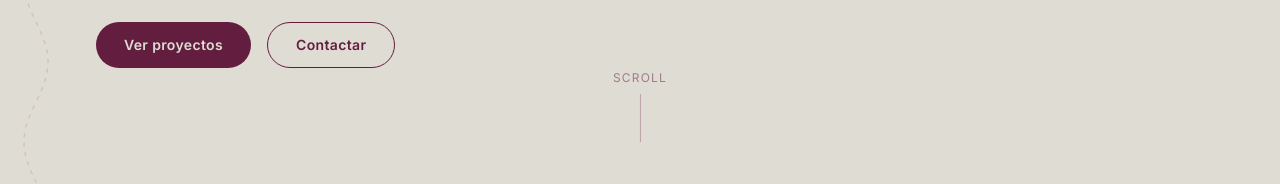
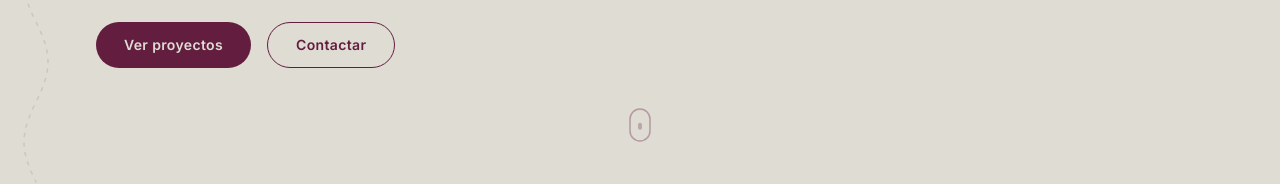
Before and after one commit to lauravallsboix-debug/lauravallsboix-debug.github.io, a React (Vite) app: page / in a window 1280 px wide. Shown: the part 618-802 px from the top of the page. Built offline with nearby package versions, Linux system fonts and the light colour scheme; a web font is replaced by a local one.

Commit message:
style: replace scroll text+line with minimal mouse scroll icon

```diff
--- a/src/components/Hero.tsx
+++ b/src/components/Hero.tsx
@@ -87,20 +87,20 @@ export default function Hero() {
 
       {/* Scroll indicator */}
       <motion.div
-        className="absolute bottom-10 left-1/2 -translate-x-1/2 flex flex-col items-center gap-2"
+        className="absolute bottom-10 left-1/2 -translate-x-1/2"
         initial={{ opacity: 0 }}
         animate={{ opacity: 1 }}
-        transition={{ delay: 2, duration: 0.6 }}
+        transition={{ delay: 2, duration: 0.8 }}
       >
-        <span className="text-xs tracking-widest uppercase" style={{ color: '#631d3f', opacity: 0.5 }}>
-          scroll
-        </span>
-        <motion.div
-          className="w-px h-12"
-          style={{ backgroundColor: '#631d3f', opacity: 0.3 }}
-          animate={{ scaleY: [0.4, 1, 0.4] }}
-          transition={{ repeat: Infinity, duration: 1.8, ease: 'easeInOut' }}
-        />
+        <svg width="22" height="34" viewBox="0 0 22 34" fill="none">
+          <rect x="1" y="1" width="20" height="32" rx="10" stroke="#631d3f" strokeOpacity="0.35" strokeWidth="1.5" />
+          <motion.rect
+            x="9" y="7" width="4" height="7" rx="2"
+            fill="#631d3f" fillOpacity="0.5"
+            animate={{ y: [7, 19], opacity: [0.6, 0] }}
+            transition={{ repeat: Infinity, duration: 1.5, ease: 'easeIn', repeatDelay: 0.5 }}
+          />
+        </svg>
       </motion.div>
     </section>
   )
```
